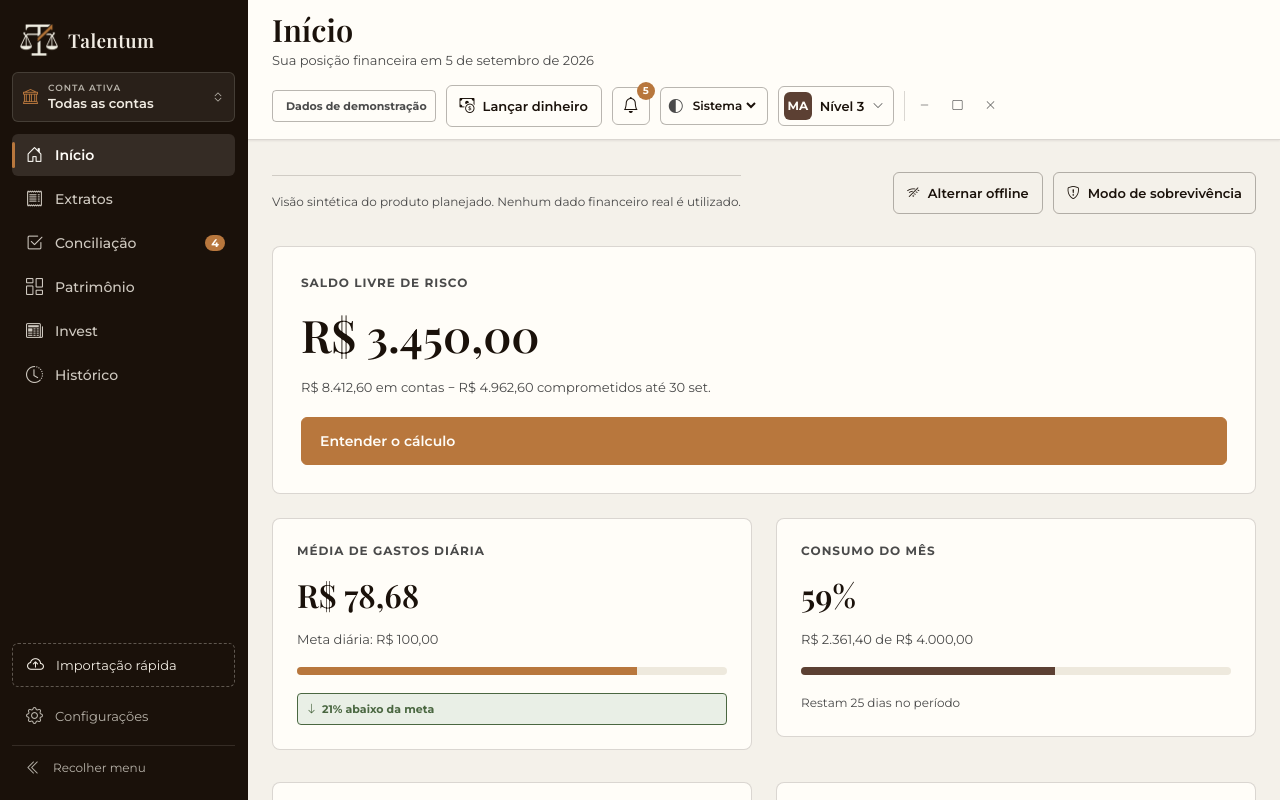
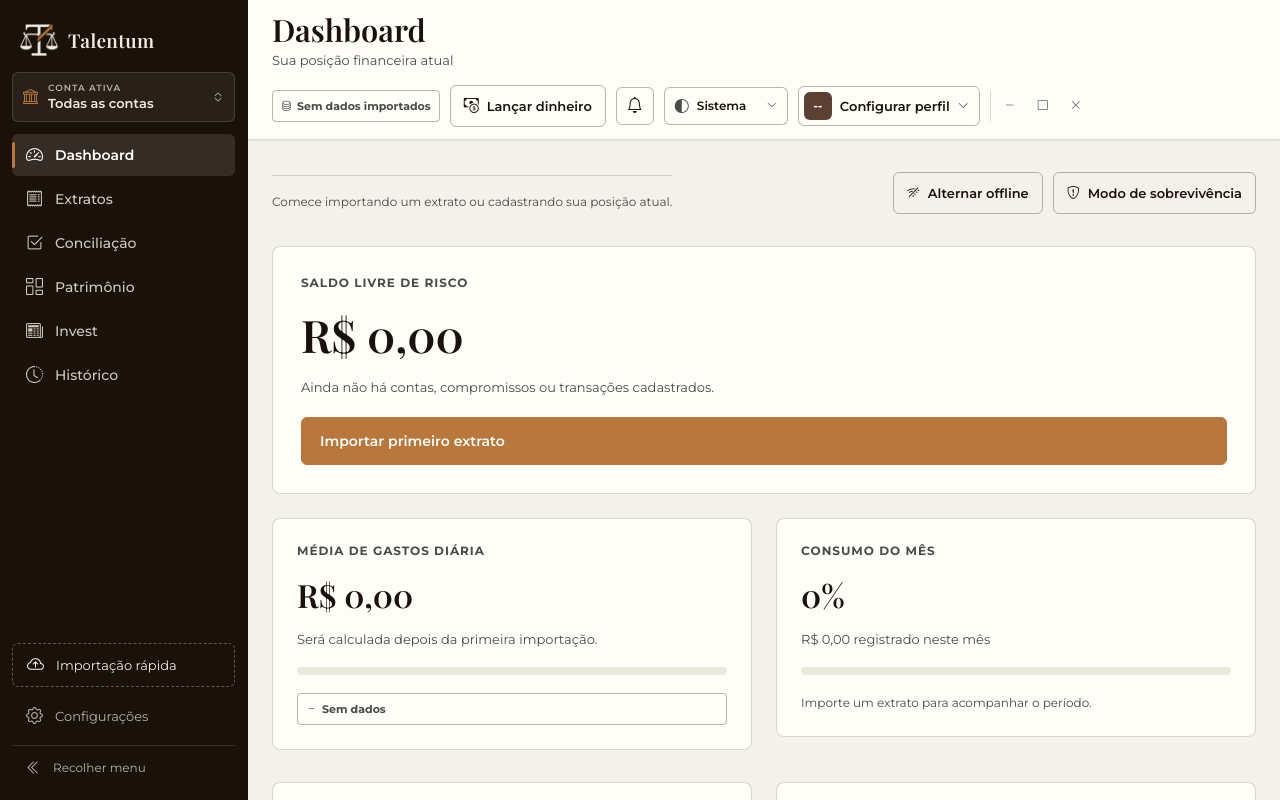
Before and after one commit to luizfelipe-pacifico/talentum, a Next.js app: page / in a window 1280 px wide. Built offline with nearby package versions, Linux system fonts and the light colour scheme.

Commit message:
feat(dashboard): start with empty financial state

```diff
--- a/src/app/globals.css
+++ b/src/app/globals.css
@@ -717,7 +717,8 @@ p {
   align-items: center;
   gap: 6px;
   min-height: 38px;
-  padding: 0 8px;
+  position: relative;
+  padding: 0 10px;
   border: 1px solid var(--line-strong);
   border-radius: var(--radius-md);
   color: var(--ink2);
@@ -734,6 +735,10 @@ p {
 }
 
 .theme-select select {
+  appearance: none;
+  min-width: 82px;
+  min-height: 36px;
+  padding: 0 24px 0 2px;
   border: 0;
   outline: 0;
   background: transparent;
@@ -741,6 +746,19 @@ p {
   font-size: 12px;
   font-weight: 600;
   cursor: pointer;
+}
+
+.theme-select .theme-select-chevron {
+  position: absolute;
+  right: 10px;
+  font-size: 10px;
+  pointer-events: none;
+  color: var(--ink2);
+}
+
+.theme-select select option {
+  color: var(--ink);
+  background: var(--surface);
 }
 
 .sr-only {
--- a/src/components/app-shell.tsx
+++ b/src/components/app-shell.tsx
@@ -117,9 +117,9 @@ export function AppShell({ children }: { children: ReactNode }) {
           </div>
 
           <div className="row-tight">
-            <span className="chip" title="Toda a informação exibida é sintética.">
-              <i className="bi bi-flask" />
-              Dados de demonstração
+            <span className="chip" title="Nenhuma informação financeira foi importada.">
+              <i className="bi bi-database" />
+              Sem dados importados
             </span>
 
             {app.offline && (
@@ -141,22 +141,22 @@ export function AppShell({ children }: { children: ReactNode }) {
               aria-label="Notificações"
             >
               <i className="bi bi-bell" style={{ fontSize: 16 }} />
-              <span className="notif-count">{app.survival ? '6' : '5'}</span>
             </button>
 
             <label className="theme-select" title="Tema da interface">
+              <span className="sr-only">Tema da interface</span>
               <i className={`bi ${THEME_OPTIONS.find((option) => option.value === app.theme)?.icon ?? 'bi-circle-half'}`} />
-              <span className="sr-only">Tema</span>
-              <select value={app.theme} onChange={(event) => app.setTheme(event.target.value as typeof app.theme)}>
-                {THEME_OPTIONS.map((option) => <option key={option.value}>{option.value}</option>)}
+              <select aria-label="Tema da interface" value={app.theme} onChange={(event) => app.setTheme(event.target.value as typeof app.theme)}>
+                {THEME_OPTIONS.map((option) => <option key={option.value} value={option.value}>{option.value}</option>)}
               </select>
+              <i className="bi bi-chevron-down theme-select-chevron" aria-hidden="true" />
             </label>
 
-            <Link href="/perfil" className="avatar-button" aria-label="Perfil de Marina Alencar">
+            <Link href="/perfil" className="avatar-button" aria-label="Configurar perfil local">
               <span className="avatar" aria-hidden="true">
-                MA
+                --
               </span>
-              <span>Nível 3</span>
+              <span>Configurar perfil</span>
               <i className="bi bi-chevron-down" style={{ fontSize: 11, color: 'var(--ink2)' }} />
             </Link>
 
--- a/src/components/demo-pages.tsx
+++ b/src/components/demo-pages.tsx
@@ -17,16 +17,16 @@ function Notice({ icon, title, text, tone = 'info' }: { icon: string; title: str
 export function DashboardPage() {
   const app = useApp();
   return <div className="stack-lg">
-    <div className="row-between"><p className="note">Visão sintética do produto planejado. Nenhum dado financeiro real é utilizado.</p><div className="row-tight"><button className="btn btn-neutral btn-sm" onClick={app.toggleOffline}><i className="bi bi-wifi-off" />Alternar offline</button><button className="btn btn-neutral btn-sm" onClick={app.toggleSurvival}><i className="bi bi-shield-exclamation" />Modo de sobrevivência</button></div></div>
+    <div className="row-between"><p className="note">Comece importando um extrato ou cadastrando sua posição atual.</p><div className="row-tight"><button className="btn btn-neutral btn-sm" onClick={app.toggleOffline}><i className="bi bi-wifi-off" />Alternar offline</button><button className="btn btn-neutral btn-sm" onClick={app.toggleSurvival}><i className="bi bi-shield-exclamation" />Modo de sobrevivência</button></div></div>
     <section className="grid dashboard-kpis">
-      <article className="card card-lg"><p className="eyebrow">Saldo Livre de Risco</p><p className="metric metric-hero num">R$ 3.450,00</p><p className="small muted">R$ 8.412,60 em contas − R$ 4.962,60 comprometidos até 30 set.</p><Link className="btn btn-primary" href="/extratos/recorrencias">Entender o cálculo</Link></article>
-      <article className="card"><p className="eyebrow">Média de gastos diária</p><p className="metric num">R$ 78,68</p><p className="small muted">Meta diária: R$ 100,00</p><div className="bar"><div className="bar-fill" style={{width:'79%'}} /></div><span className="chip chip-ok"><i className="bi bi-arrow-down" />21% abaixo da meta</span></article>
-      <article className="card"><p className="eyebrow">Consumo do mês</p><p className="metric num">59%</p><p className="small muted">R$ 2.361,40 de R$ 4.000,00</p><div className="bar"><div className="bar-fill bar-fill-walnut" style={{width:'59%'}} /></div><p className="tiny muted">Restam 25 dias no período</p></article>
+      <article className="card card-lg"><p className="eyebrow">Saldo livre de risco</p><p className="metric metric-hero num">R$ 0,00</p><p className="small muted">Ainda não há contas, compromissos ou transações cadastrados.</p><button className="btn btn-primary" onClick={app.openImport}>Importar primeiro extrato</button></article>
+      <article className="card"><p className="eyebrow">Média de gastos diária</p><p className="metric num">R$ 0,00</p><p className="small muted">Será calculada depois da primeira importação.</p><div className="bar"><div className="bar-fill" style={{width:'0%'}} /></div><span className="chip"><i className="bi bi-dash" />Sem dados</span></article>
+      <article className="card"><p className="eyebrow">Consumo do mês</p><p className="metric num">0%</p><p className="small muted">R$ 0,00 registrado neste mês</p><div className="bar"><div className="bar-fill bar-fill-walnut" style={{width:'0%'}} /></div><p className="tiny muted">Importe um extrato para acompanhar o período.</p></article>
     </section>
     <section className="grid dashboard-actions">
-      <article className="card"><SectionTitle eyebrow="Hoje" title="Notificações ativas" action={<button className="btn btn-link" onClick={() => app.open('notif')}>Ver todas</button>} /><Notice icon="bi-credit-card" title="Fatura vence em 5 dias" text="Aurora Platinum · R$ 1.842,60" tone="warn" /><Notice icon="bi-check2-square" title="4 lançamentos pedem decisão" text="Revise a fila para manter o saldo confiável." /></article>
-      <article className="card"><SectionTitle eyebrow="Carteira" title="Quatro pilares" /><div className="stack">{[['Ações','27,1%'],['Real Estate','23,4%'],['Caixa','32,0%'],['Internacional','17,5%']].map(([n,p])=><div className="row-between" key={n}><span>{n}</span><strong className="num">{p}</strong></div>)}</div><Link className="btn btn-neutral" href="/patrimonio">Ver patrimônio</Link></article>
-      <article className="card"><SectionTitle eyebrow="Próxima ação" title="Fila de conciliação" /><p className="metric num">4</p><p className="small muted">itens aguardando sua confirmação</p><Link className="btn btn-primary" href="/conciliacao">Começar triagem</Link></article>
+      <article className="card"><SectionTitle eyebrow="Hoje" title="Notificações" /><Notice icon="bi-inbox" title="Tudo tranquilo por aqui" text="As notificações aparecerão quando houver dados e ações pendentes." tone="ok" /></article>
+      <article className="card"><SectionTitle eyebrow="Carteira" title="Patrimônio" /><p className="metric num">R$ 0,00</p><p className="small muted">Nenhum ativo ou saldo inicial foi informado.</p><Link className="btn btn-neutral" href="/onboarding">Cadastrar posição atual</Link></article>
+      <article className="card"><SectionTitle eyebrow="Próxima ação" title="Fila de conciliação" /><p className="metric num">0</p><p className="small muted">nenhum item aguardando confirmação</p><button className="btn btn-primary" onClick={app.openImport}>Importar extrato</button></article>
     </section>
     <section className="grid grid-340">
       <article className="card card-lg"><SectionTitle title="Evolução financeira" /><div className="chart" aria-label="Evolução sintética de gastos e aportes">{EVOLUCAO.map(m=><div className="chart-col" key={m.mes}><div className="chart-bars"><div style={{height:`${m.gasto}%`}} title={`Gastos: ${m.gastoFmt}`} /><div className="bar-fill" style={{height:`${m.aporte}%`}} title={`Aportes: ${m.aporteFmt}`} /></div><span className="chart-label">{m.mes}</span></div>)}</div></article>
--- a/src/lib/demo-data.ts
+++ b/src/lib/demo-data.ts
@@ -10,9 +10,9 @@ export type NavEntry = {
 };
 
 export const NAV: NavEntry[] = [
-  { href: '/', icon: 'bi-house-door', label: 'Início' },
+  { href: '/', icon: 'bi-speedometer2', label: 'Dashboard' },
   { href: '/extratos', icon: 'bi-receipt', label: 'Extratos' },
-  { href: '/conciliacao', icon: 'bi-check2-square', label: 'Conciliação', badge: '4' },
+  { href: '/conciliacao', icon: 'bi-check2-square', label: 'Conciliação' },
   { href: '/patrimonio', icon: 'bi-columns-gap', label: 'Patrimônio' },
   { href: '/invest', icon: 'bi-newspaper', label: 'Invest' },
   { href: '/historico', icon: 'bi-clock-history', label: 'Histórico' },
@@ -21,15 +21,15 @@ export const NAV: NavEntry[] = [
 /** Título e contexto do cabeçalho, por prefixo de rota. Mais específico primeiro. */
 export const PAGE_META: { prefix: string; title: string; context: string }[] = [
   { prefix: '/extratos', title: 'Extratos e cartões', context: 'Importação, lançamentos, faturas e benefícios' },
-  { prefix: '/conciliacao', title: 'Conciliação financeira', context: '4 itens aguardando decisão' },
-  { prefix: '/patrimonio', title: 'Patrimônio e metas', context: 'Carteira de R$ 40.000,00 em quatro pilares' },
+  { prefix: '/conciliacao', title: 'Conciliação financeira', context: 'Nenhum item aguardando decisão' },
+  { prefix: '/patrimonio', title: 'Patrimônio e metas', context: 'Cadastre seu patrimônio para iniciar' },
   { prefix: '/invest', title: 'Invest', context: 'Economia e mercado, relacionados aos seus ativos' },
   { prefix: '/historico', title: 'Histórico e perfil', context: 'Trilha de eventos, dados locais e progresso' },
   { prefix: '/perfil/privacidade', title: 'Dados e backup', context: 'Banco local, exportação e backup cifrado' },
   { prefix: '/perfil', title: 'Perfil e progresso', context: 'Missões, XP, níveis e conquistas' },
   { prefix: '/configuracoes', title: 'Configurações', context: 'Preferências do aplicativo' },
   { prefix: '/onboarding', title: 'Primeiro acesso', context: 'Fotografia financeira inicial e privacidade local' },
-  { prefix: '/', title: 'Início', context: 'Sua posição financeira em 5 de setembro de 2026' },
+  { prefix: '/', title: 'Dashboard', context: 'Sua posição financeira atual' },
 ];
 
 export const TAB_GROUPS: { prefix: string; tabs: { href: string; label: string }[] }[] = [
@@ -147,10 +147,7 @@ export const CATEGORIAS: Categoria[] = [
 ];
 
 export const CONTAS: { label: string; saldo: string }[] = [
-  { label: 'Todas as contas', saldo: 'R$ 8.412,60' },
-  { label: 'Conta corrente Aurora', saldo: 'R$ 4.312,80' },
-  { label: 'Poupança Aurora', saldo: 'R$ 2.150,00' },
-  { label: 'Carteira digital Vega', saldo: 'R$ 1.949,80' },
+  { label: 'Todas as contas', saldo: 'R$ 0,00' },
 ];
 
 export const DEMO_STATES = [
```
Also changed, not shown: 4 other files (tests, documents, lock files or other folders).
